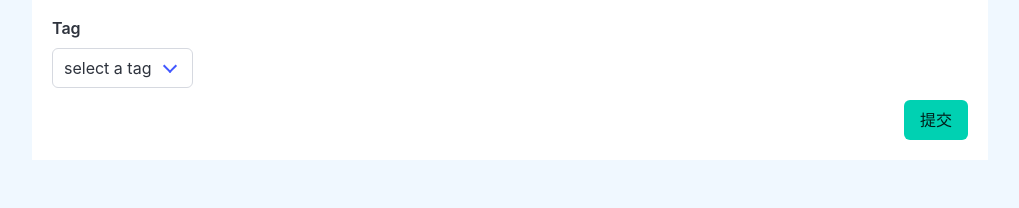
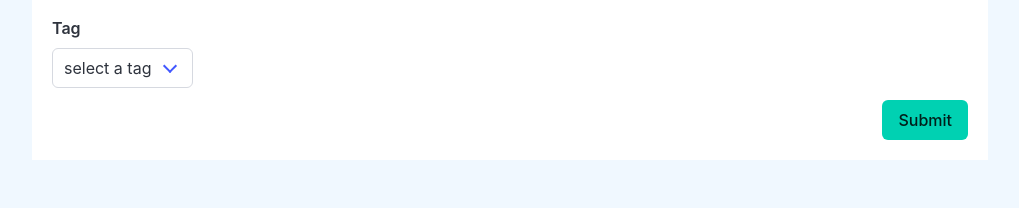
Before and after one commit to SongranGao/group67_with_django_project, a Django app: page /add_post/ in a window 1280 px wide. Shown: the part 725-933 px from the top of the page, without its empty margins (228-1247 px from the left). Run offline with Django 3.2, Linux system fonts and the light colour scheme; data that the repository does not hold is empty; some libraries are stand-ins or nearby versions.

Commit message:
Updated html

```diff
--- a/users/templates/users/add_post.html
+++ b/users/templates/users/add_post.html
@@ -52,7 +52,7 @@
                 </div>
             </div>
         </div>
-        <input class=" button is-primary is-pulled-right" type="submit" value="提交">
+        <input class=" button is-primary is-pulled-right" type="submit" value="Submit">
         <div class=" is-clearfix"></div>
     </form>
 
```
